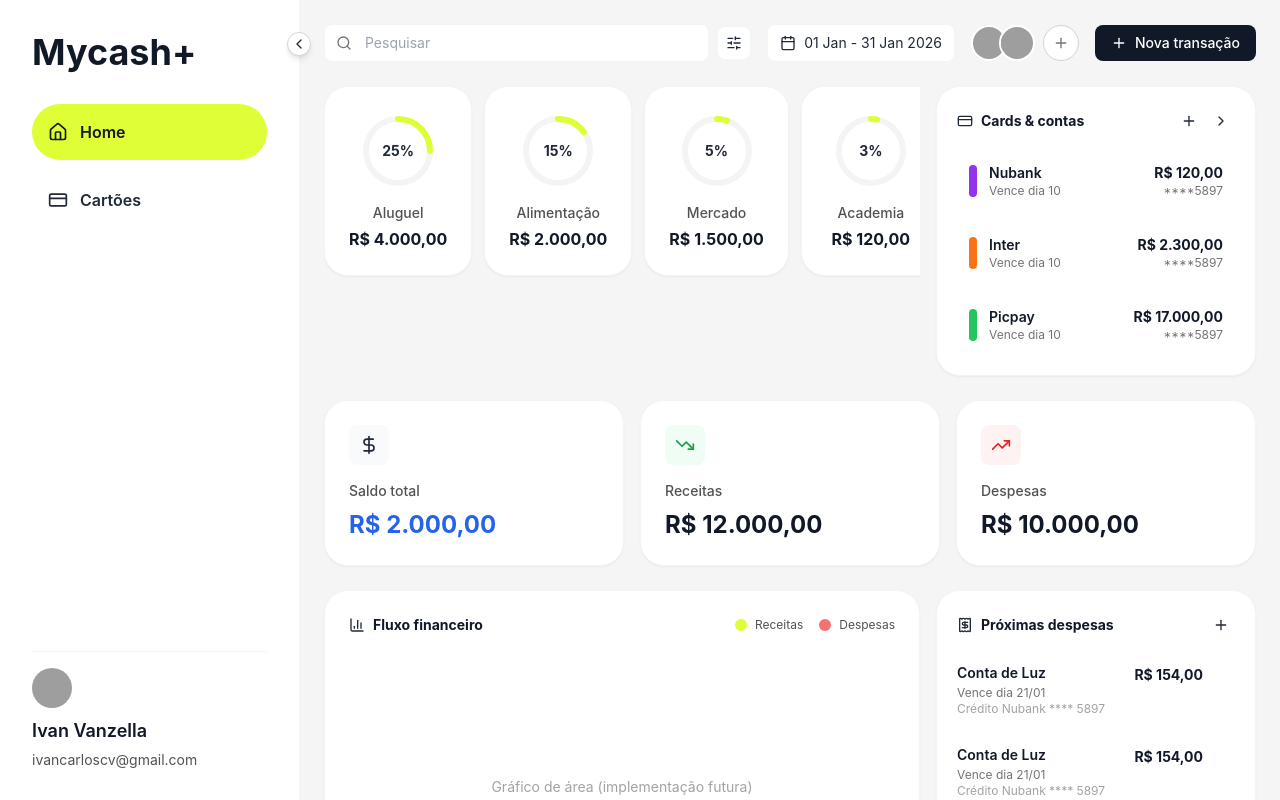
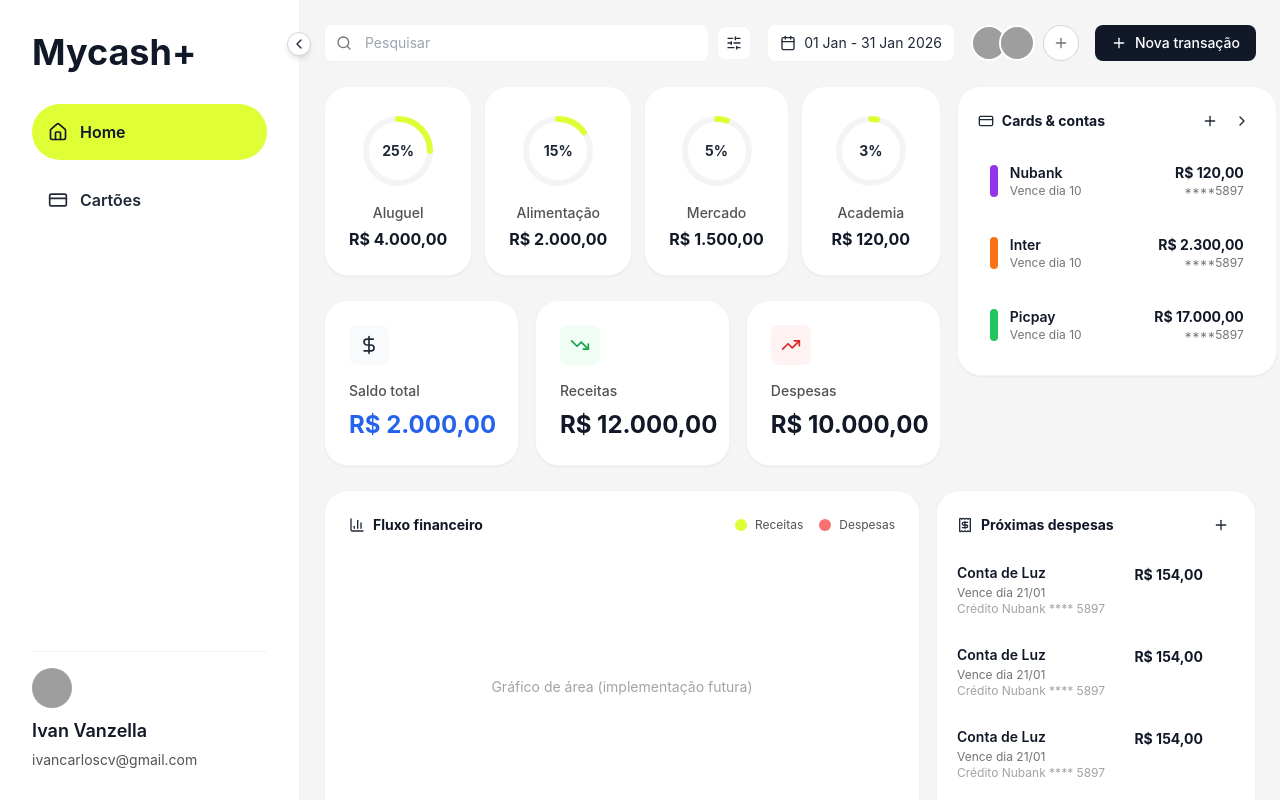
Before and after one commit to ivancv-hub/dashboard-mycash, a React (Vite) app: page /dashboard in a window 1280 px wide. Shown: the top 800 px of the page. Built offline with nearby package versions, Linux system fonts and the light colour scheme; grey boxes are pictures that could not be loaded.

Commit message:
fix: stack category and summary cards vertically beside cards widget

```diff
--- a/src/pages/Dashboard.tsx
+++ b/src/pages/Dashboard.tsx
@@ -24,8 +24,10 @@ export default function Dashboard() {
         <div className="p-6 space-y-6">
             <DashboardHeader />
 
-            {/* Category Cards + Cards Widget Row */}
+            {/* Main Grid: Left Column (Categories + Summary) | Right Column (Cards Widget) */}
             <div className="grid grid-cols-1 lg:grid-cols-[1fr_320px] gap-4">
+                {/* Left Column */}
+                <div className="space-y-4">
                     {/* Category Cards Carousel */}
                     <div className="overflow-x-auto pb-2">
                         <div className="flex gap-3 min-w-max">
@@ -35,17 +37,18 @@ export default function Dashboard() {
                         </div>
                     </div>
 
-                {/* Cards Widget */}
-                <div className="lg:block">
-                    <CardsWidget />
-                </div>
-            </div>
-
                     {/* Summary Cards */}
                     <div className="grid grid-cols-1 md:grid-cols-3 gap-4">
                         <SummaryCard type="balance" label="Saldo total" amount={2000} />
                         <SummaryCard type="income" label="Receitas" amount={12000} />
                         <SummaryCard type="expenses" label="Despesas" amount={10000} />
+                    </div>
+                </div>
+
+                {/* Right Column - Cards Widget */}
+                <div className="lg:block">
+                    <CardsWidget />
+                </div>
             </div>
 
             {/* Chart and Upcoming Expenses */}
```
Lines whose indentation alone changed are shown as unchanged.
